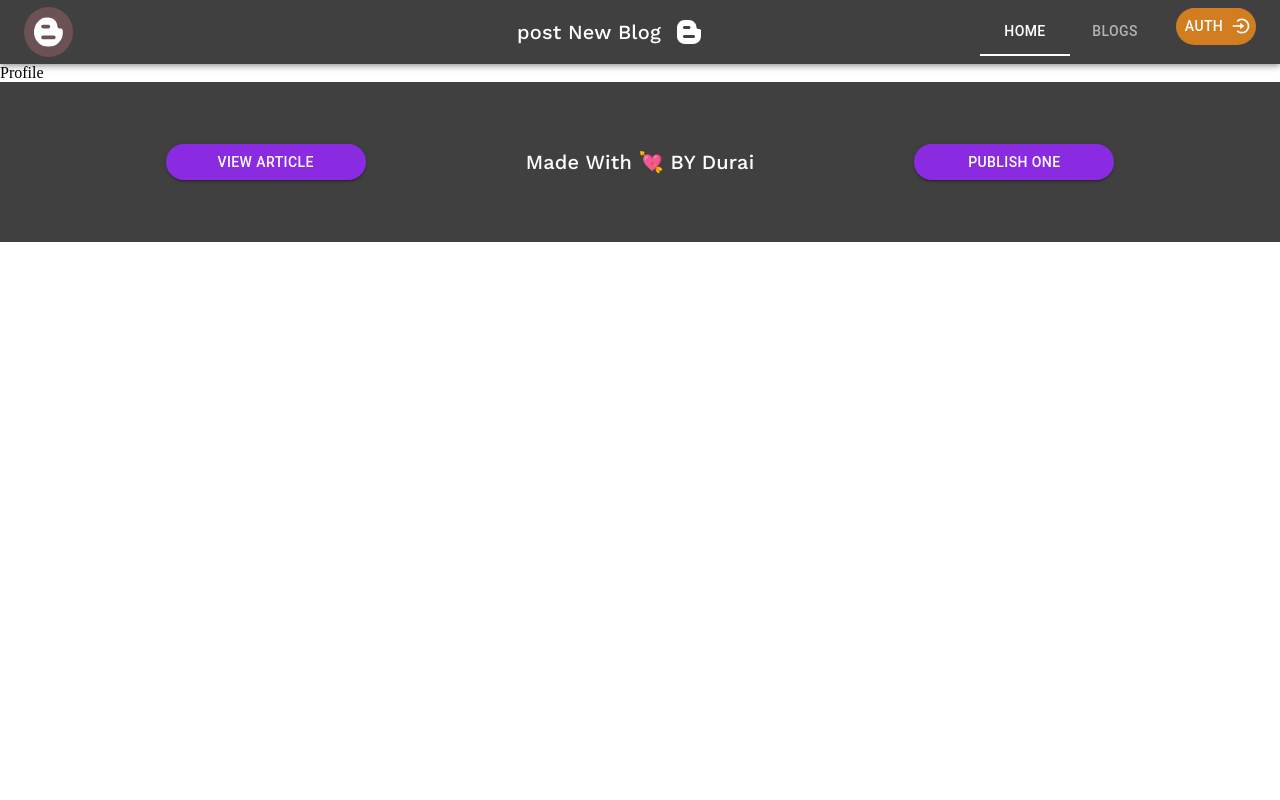
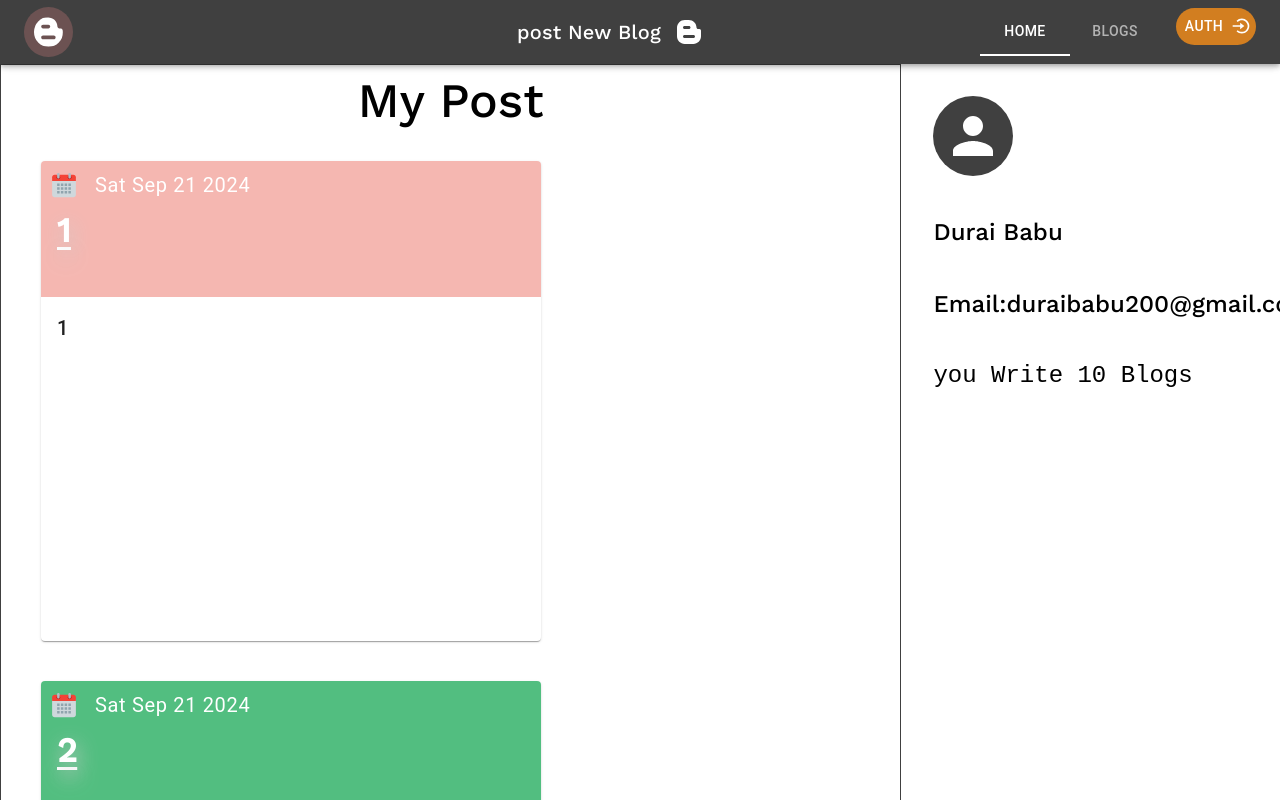
Before and after one commit to durai-babu-rajendhiran/mern-graphql-blog, a React (Create React App) app in the folder client/: page /profile in a window 1280 px wide. Shown: the top 800 px of the page. Built offline with nearby package versions, Linux system fonts and the light colour scheme.

Commit message:
init Profile

```diff
--- a/client/src/components/blogs/AddBlog.tsx
+++ b/client/src/components/blogs/AddBlog.tsx
@@ -1,13 +1,13 @@
-import React, { useState } from 'react';
+import React, { useState,useRef } from 'react';
 import { Box, Button, Typography, Snackbar } from '@mui/material';
 import { addStyles, HtmlElmStyles } from "../../styles/add-blog-styles";
 import { useMutation } from '@apollo/client';
 import { ADD_BLOG } from '../graphql/mutations';
 
 const AddBlog = () => {
-  const [title, setTitle] = useState('Post Your Story Title');
-  const [content, setContent] = useState('Describe Your Story');
   const [addBlog] = useMutation(ADD_BLOG);
+  const HeadingRef = useRef<HTMLHeadingElement | null>(null);
+  const ContentRef = useRef<HTMLParagraphElement | null>(null);
   const [openSnackbar, setOpenSnackbar] = useState(false);
   const [snackbarMessage, setSnackbarMessage] = useState('');
 
@@ -18,12 +18,13 @@ const AddBlog = () => {
       const date = new Date();
       const userData = localStorage.getItem("userData");
       const user = userData ? JSON.parse(userData).id : null;
-
+      const title = HeadingRef.current?.innerText;
+      const content = ContentRef.current?.innerText;
       if (!user) {
         throw new Error("User not logged in.");
       }
 
-      if (!title.trim() || !content.trim()) {
+      if (!title?.trim() || !content?.trim()) {
         throw new Error("Title and content cannot be empty.");
       }
 
@@ -40,7 +41,7 @@ const AddBlog = () => {
       setSnackbarMessage('Blog published successfully!');
       setOpenSnackbar(true);
       console.log(data);
-    } catch (err:any) {
+    } catch (err: any) {
       console.error(err);
       setSnackbarMessage(err.message || 'Error publishing blog. Please try again.');
       setOpenSnackbar(true);
@@ -50,6 +51,7 @@ const AddBlog = () => {
   const handleCloseSnackbar = () => {
     setOpenSnackbar(false);
   };
+
 
   return (
     <Box sx={addStyles.container}>
@@ -61,24 +63,22 @@ const AddBlog = () => {
       </Box>
       <form onSubmit={handleSubmit}>
         <Box sx={addStyles.formContainer}>
+          <div>
             <h2
               style={HtmlElmStyles.h2}
               contentEditable
-            suppressContentEditableWarning={true}
-            onBlur={(e) => setTitle(e.currentTarget.textContent || 'Post Your Story Title')}
-            onInput={(e) => setTitle(e.currentTarget.textContent || '')}
+              ref={HeadingRef}
             >
-            {title}
+            Post Your story Title
             </h2>
             <p
               style={HtmlElmStyles.p}
               contentEditable
-            suppressContentEditableWarning={true}
-            onBlur={(e) => setContent(e.currentTarget.textContent || 'Describe Your Story')}
-            onInput={(e) => setContent(e.currentTarget.textContent || '')}
+              ref={ContentRef}
             >
-            {content}
+              Describe Your Story
             </p>
+          </div>
         </Box>
       </form>
       <Snackbar
--- a/client/src/components/graphql/queries.ts
+++ b/client/src/components/graphql/queries.ts
@@ -13,3 +13,17 @@ export const GET_BLOGS = gql`
       }
     }
 }`
+
+export const GET_USER_BLOGS = gql`
+query user($id:ID){
+user(id:$id){
+blogs{
+title
+content
+date
+id
+}
+}
+}
+
+`
--- a/client/src/components/header/User/Profile.tsx
+++ b/client/src/components/header/User/Profile.tsx
@@ -1,8 +1,32 @@
+//@ts-nocheck
+import { Avatar, Box, Typography } from '@mui/material'
 import React from 'react'
-
+import {profileStyles} from "../../../styles/profile-styles"
+import BlogItem from '../../blogs/BlogItem'
 const Profile = () => {
   return (
-    <div>Profile</div>
+    <Box sx={profileStyles.container}>
+      <Box sx={profileStyles.blogsContainer}>
+        <Typography sx={profileStyles.text} variant="h3">My Post</Typography>
+     <Box sx={profileStyles.cardContainer}>
+     {[1,2,3,4,5].map((item)=><BlogItem blog={{title:item.toString(),content:item.toString(),date:new Date(),id:item.toString()}} />)}
+     </Box>
+      </Box>
+      <Box sx={profileStyles.profileContainer}>
+      <Box sx={profileStyles.userContainer}>
+<Avatar sx={profileStyles.avatar}></Avatar>
+<Typography variant="h5" fontFamily={"Work Sans"}>
+Durai Babu
+</Typography>
+<Typography variant="h5" fontFamily={"Work Sans"}>
+Email:duraibabu200@gmail.com
+</Typography>
+<Typography variant="h5" fontFamily={"monospace"}>
+you Write {10} Blogs
+</Typography>
+</Box>
+      </Box>
+    </Box>
   )
 }
 
--- /dev/null
+++ b/client/src/styles/profile-styles.ts
@@ -0,0 +1,51 @@
+import { Styles } from "./homepage-styles";
+
+
+export const profileStyles: Styles={
+    container:{
+        display:"flex",
+        flex:1,
+    },
+    blogsContainer:{
+        display:"flex",
+        flex:0.7,
+        flexDirection:"column",
+        padding:1,
+        border:'1px solid #404040',
+    },
+    cardContainer:{
+        display:"flex",
+        gap:5,
+        justifyContent:"flex-start",
+        alignItems:"center",
+        flexWrap:"wrap",
+        padding:4,
+    },
+    text:{
+        fontFamily:"Work Sans",
+        textAlign:"center",
+    },
+    profileContainer:{
+        display:"flex",
+        flex:0.3,
+    },
+    userContainer:{
+        display:"flex",
+        flexDirection:"column",
+        justifyContent:"flex-start",
+        margin:"auto",
+        position:"fixed",
+        flexWrap:"wrap",
+        top:"10",
+        bottom:"10",
+        left:"20",
+        right:'20',
+        gap:5,
+        padding: 4,
+    },
+    avatar:{
+        width:"80px",
+        height:"80px",
+        bgcolor:"#404040"
+    }
+}
```
Also changed, not shown: 1 other file (tests, documents, lock files or other folders). Lines whose indentation alone changed are shown as unchanged.
